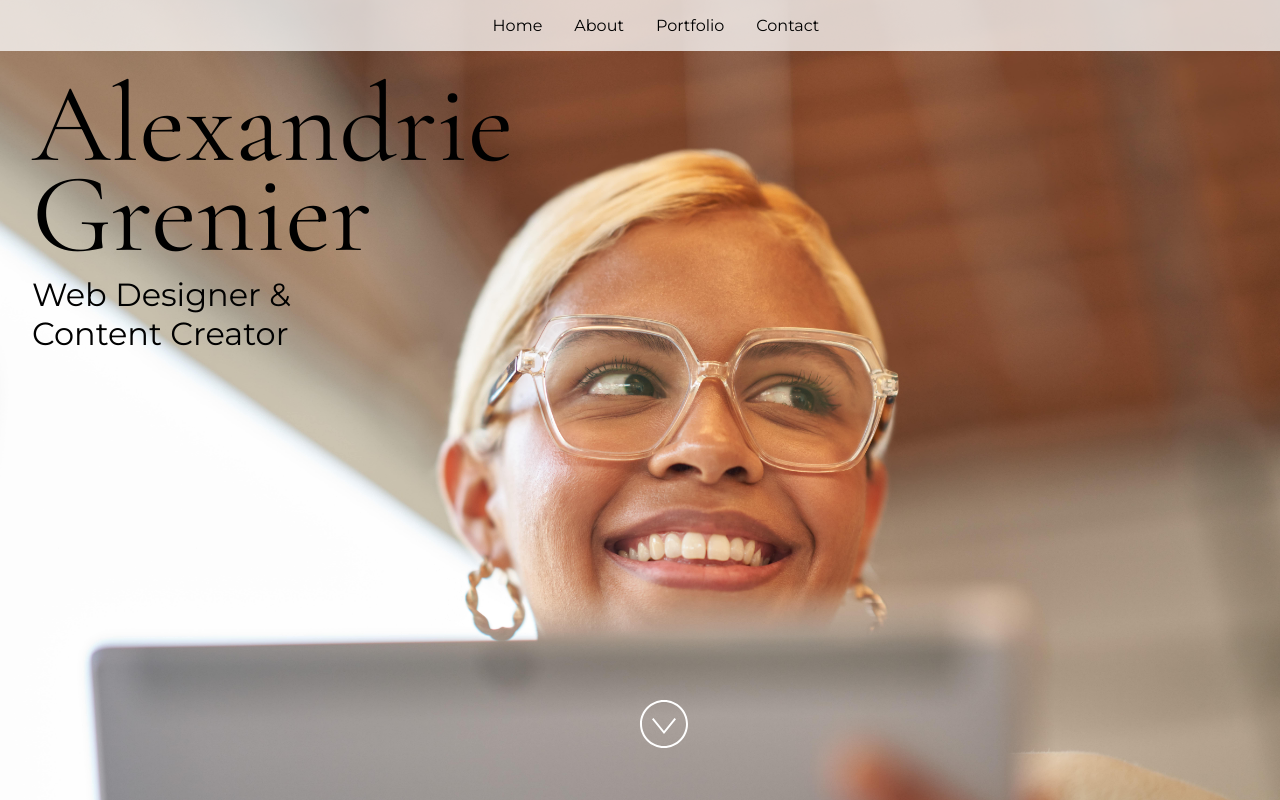
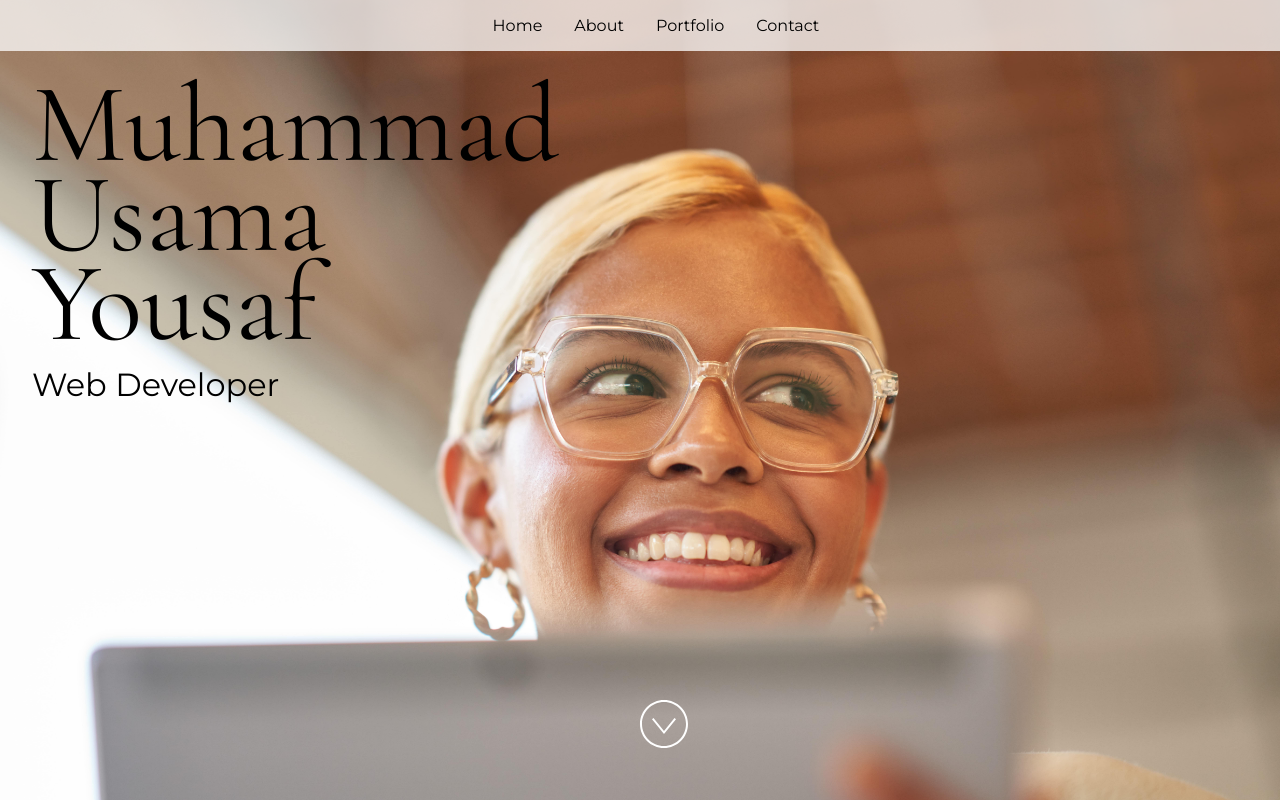
Before and after one commit to yousamaa/personal-portfoliio, a React (Vite) app: page / in a window 1280 px wide. Built offline with nearby package versions, Linux system fonts and the light colour scheme.

Commit message:
Updated name, title and other siteprops used in Footwer.

```diff
--- a/src/App.jsx
+++ b/src/App.jsx
@@ -24,15 +24,15 @@ import "./styles.css";
  * If you don't have one of the social sites listed, leave it as an empty string.
  */
 const siteProps = {
-  name: "Alexandrie Grenier",
-  title: "Web Designer & Content Creator",
-  email: "alex@example.com",
-  gitHub: "microsoft",
-  instagram: "microsoft",
-  linkedIn: "satyanadella",
-  medium: "",
-  twitter: "microsoft",
-  youTube: "Code",
+  name: "Muhammad Usama Yousaf",
+  title: "Web Developer",
+  email: "usamayousaf177@gmail.com",
+  gitHub: "yousamaa",
+  instagram: "you_samaa",
+  linkedIn: "muhammad-usama-yousaf-039958185",
+  medium: "@usamayousaf177",
+  twitter: "you_samaa",
+  youTube: "",
 };
 
 const primaryColor = "#4E567E";
```
